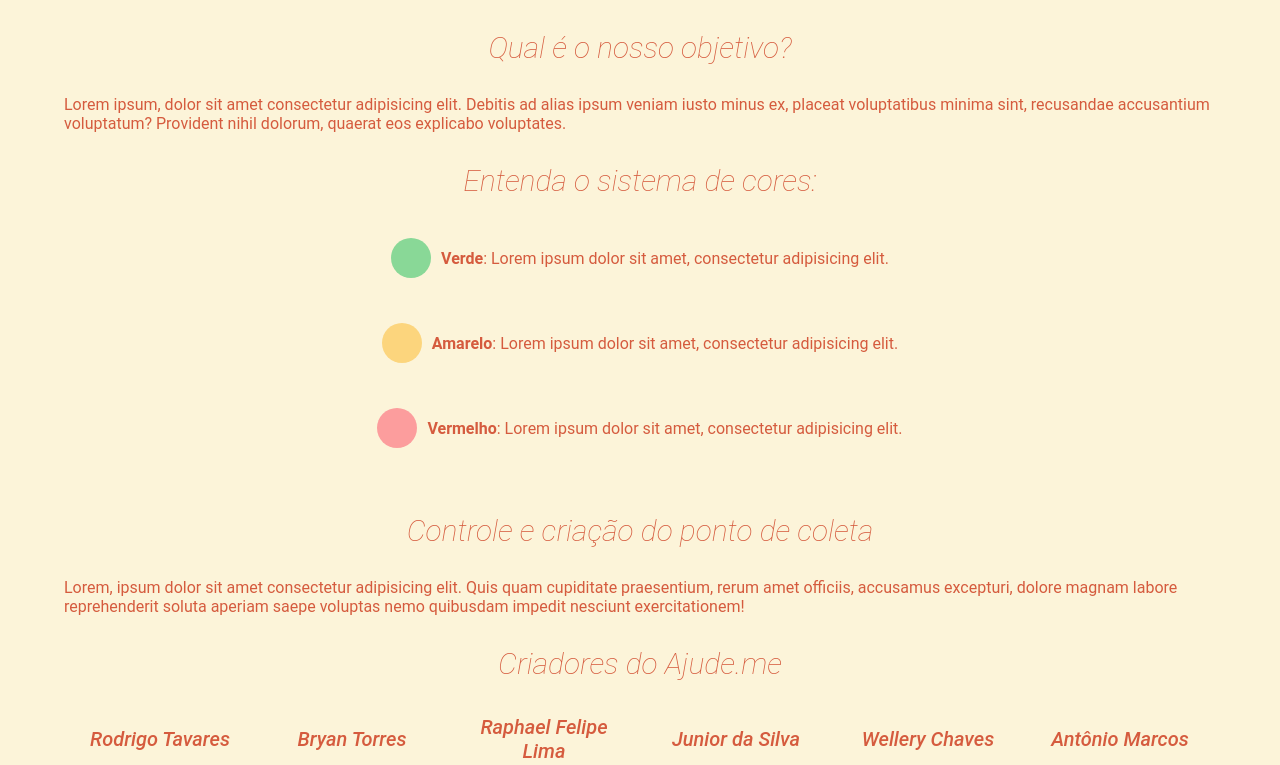
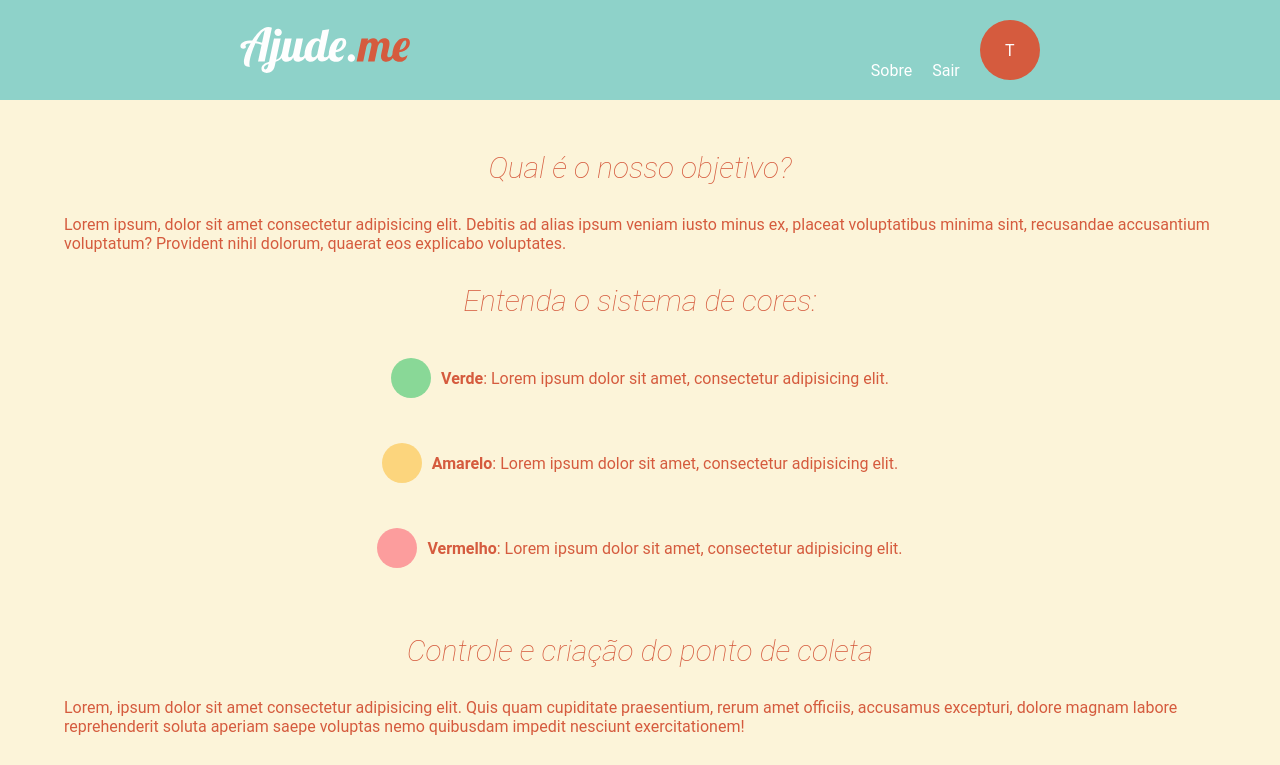
Before and after one commit to r-e-g-e/m3-capstone, a React (Create React App) app: page /about in a window 1280 px wide. Shown: the top 765 px of the page. Built offline with nearby package versions, Linux system fonts and the light colour scheme; grey boxes are pictures that could not be loaded.

Commit message:
feat(header) adicionado header a pagina

```diff
--- a/src/pages/sobre/index.jsx
+++ b/src/pages/sobre/index.jsx
@@ -1,11 +1,21 @@
 import PerfilCriadores from "../../components/PerfilCriadores";
 import CirculoSistemaCores from "../../components/Circulos";
-import { Container, ContentContainer, TitulosLightItalic, PDescricao, DivSistemaCores, DivCoresSobre, DivCriadores} from "./styles";
+import Header from "./../../components/Header/index";
+import {
+  Container,
+  ContentContainer,
+  TitulosLightItalic,
+  PDescricao,
+  DivSistemaCores,
+  DivCoresSobre,
+  DivCriadores,
+} from "./styles";
 
 function PaginaSobre() {
   return (
     <Container>
-      {/* Lembrar de colocar o componente header no futuro */}
+      {/* Header */}
+      <Header logado={true} />
       <ContentContainer>
         {/* Objetivo */}
         <TitulosLightItalic>Qual é o nosso objetivo?</TitulosLightItalic>
```
